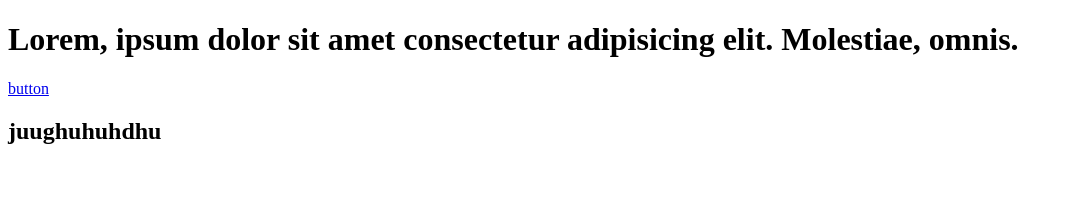
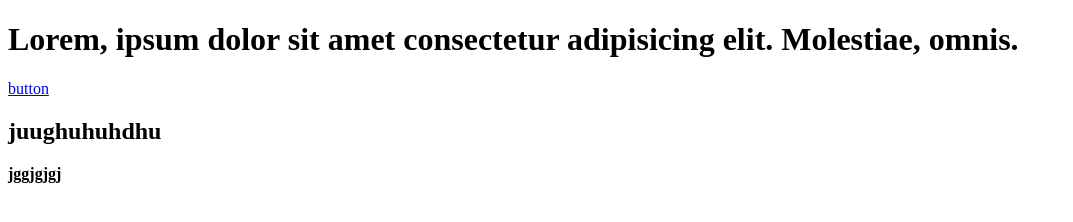
Before and after one commit to Amreys/Css, a plain HTML site: page index.html in a window 1280 px wide. Shown: the whole page, without its empty margins (0-1073 px from the left). Drawn offline with Linux system fonts and the light colour scheme.

Commit message:
strong element added

```diff
--- a/index.html
+++ b/index.html
@@ -10,5 +10,8 @@
     <h1>Lorem, ipsum dolor sit amet consectetur adipisicing elit. Molestiae, omnis.</h1>
    <a href="#">button</a>
     <h2>juughuhuhdhu</h2>
+
+
+    <strong>jggjgjgj</strong>
 </body>
 </html>
```
